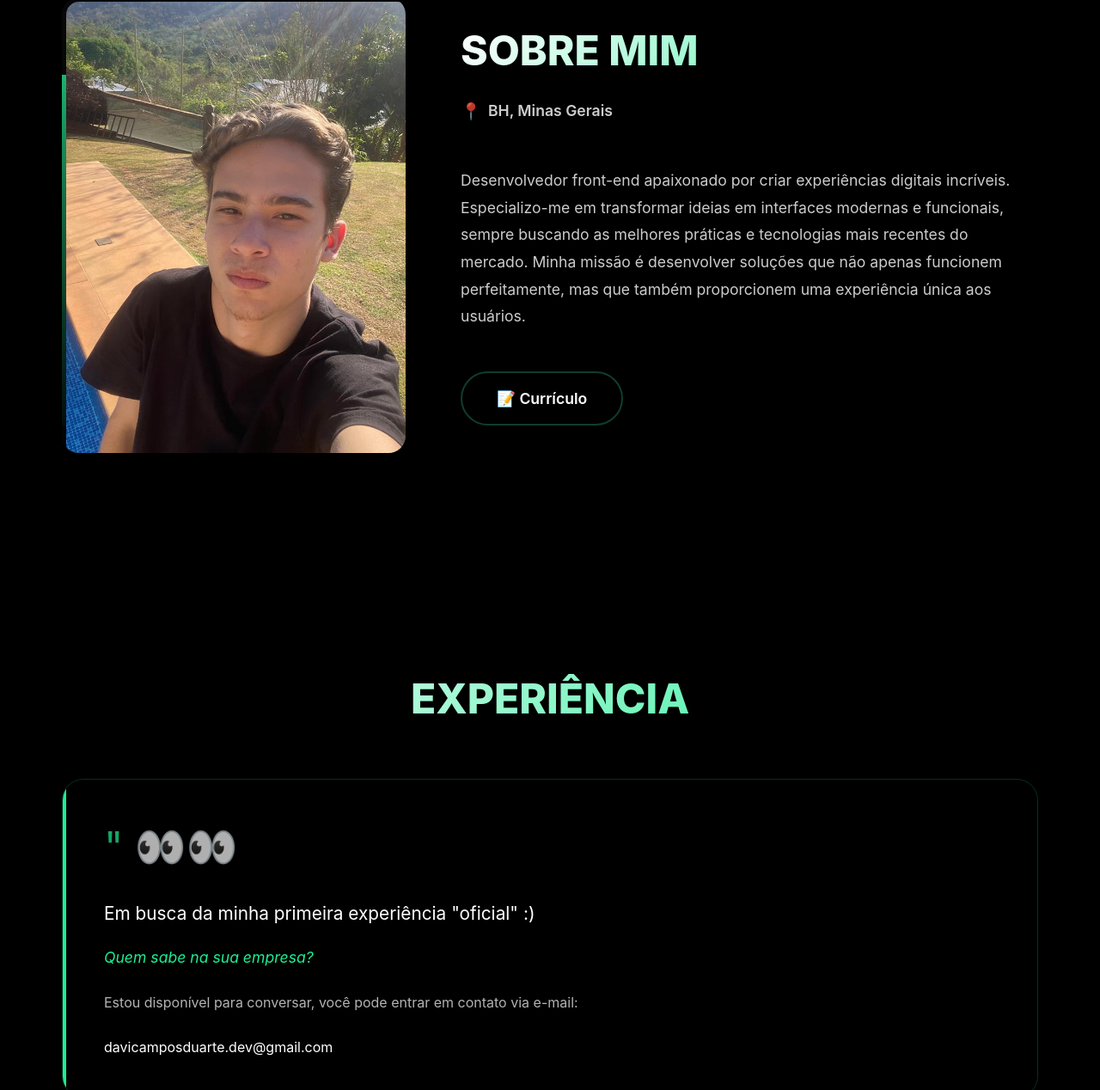
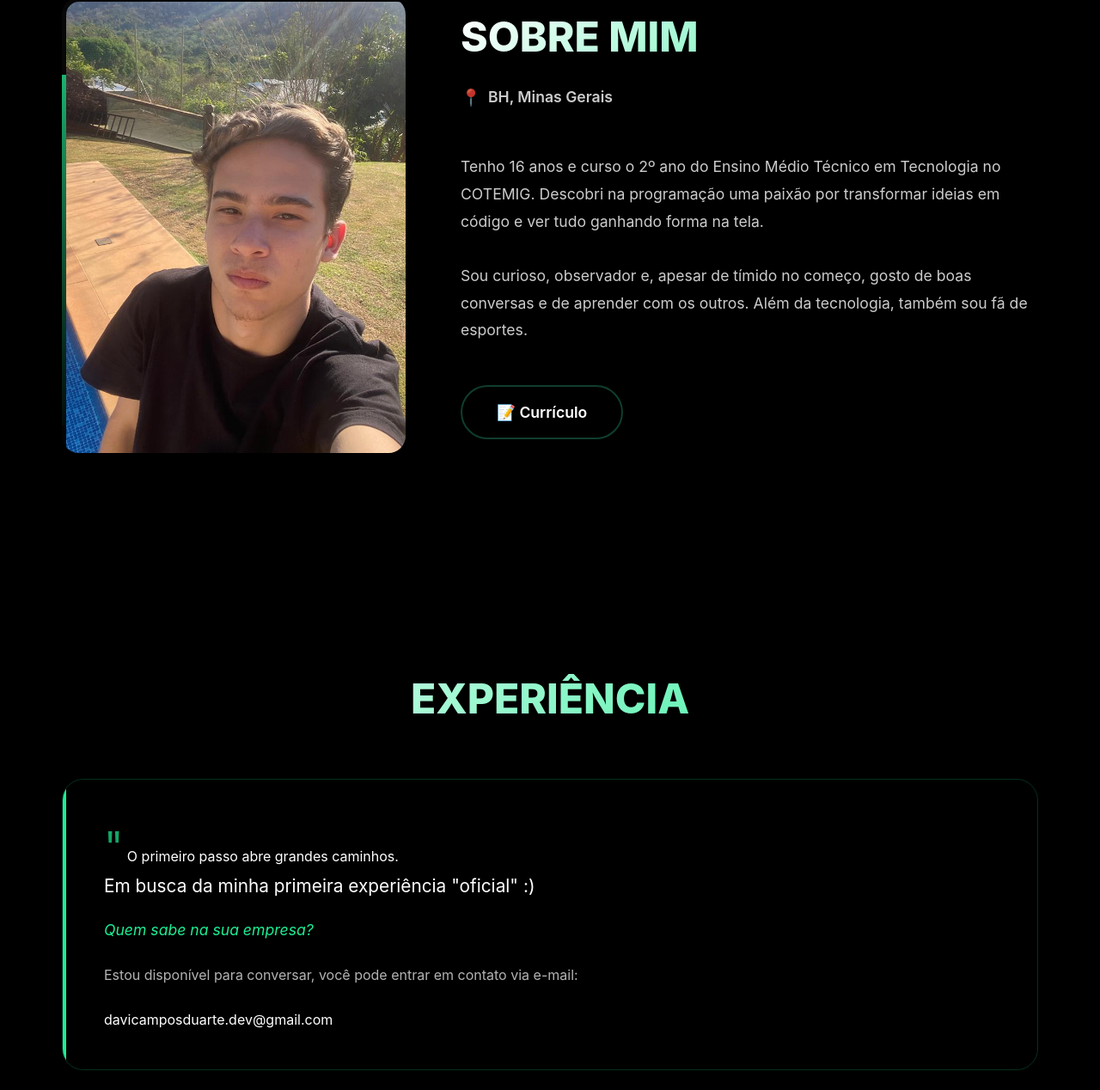
Before and after one commit to DaviCamposD/Portfolio, a plain HTML site: page index.html in a window 1280 px wide. Shown: the part 981-2249 px from the top of the page at 86% size. Drawn offline with Linux system fonts and the light colour scheme; a web font is replaced by a local one.

Commit message:
Update index.html

```diff
--- a/index.html
+++ b/index.html
@@ -58,11 +58,11 @@
             <h2>SOBRE MIM</h2>
             <p class="local">BH, Minas Gerais</p>
             <p id="texto-sobre">
-                Desenvolvedor front-end apaixonado por criar experiências digitais incríveis.
-                Especializo-me em transformar ideias em interfaces modernas e funcionais,
-                sempre buscando as melhores práticas e tecnologias mais recentes do mercado.
-                Minha missão é desenvolver soluções que não apenas funcionem perfeitamente,
-                mas que também proporcionem uma experiência única aos usuários.
+                Tenho 16 anos e curso o 2º ano do Ensino Médio Técnico em Tecnologia no COTEMIG. Descobri na programação
+                uma paixão por transformar ideias em código e ver tudo ganhando forma na tela.<br><br>
+                Sou curioso, observador e, apesar de tímido no começo, gosto de boas conversas e de aprender com os
+                outros.
+                Além da tecnologia, também sou fã de esportes.
             </p>
             <a href="curriculo_davicamposduarte.pdf" class="btn" id="btn_curriculo" download target="_blank">📝
                 Currículo</a>
@@ -72,7 +72,8 @@
     <section class="experiencia" id="experiencia">
         <h2>EXPERIÊNCIA</h2>
         <div class="experiencia-card">
-            <div class="quote-icon">" 👀👀</div>
+            <div class="experincia-titulo"><span class="quote-icon ">"</span> O primeiro passo abre grandes caminhos.
+            </div>
             <p class="experiencia-text">Em busca da minha primeira experiência "oficial" :)</p>
             <p class="experiencia-note">Quem sabe na sua empresa?</p>
             <p class="contact-info">Estou disponível para conversar, você pode entrar em contato via e-mail:
@@ -187,8 +188,8 @@
                     <div class="contact-intro">
                         <h3>Vamos trabalhar juntos?</h3>
                         <p>
-                            Estou sempre aberto a discutir novas oportunidades, projetos interessantes
-                            ou apenas bater um papo sobre tecnologia e desenvolvimento web.
+                            Estou em busca de oportunidades para aprender, contribuir e crescer. Se você tem um projeto
+                            ou ideia, preencha o formulário e vamos conversar!
                         </p>
                     </div>
 
@@ -278,16 +279,17 @@
         <p>Desenvolvido por <span class="name">Davi Campos</span></p>
     </footer>
 
-    <script src="script.js">
-    </script>
+
 
     <dialog id="myModal" class="modal-dialog">
-        <div class="modal-content" role="document">
-            <button class="close" aria-label="Fechar modal">&times;</button>
+        <div class="modal-content">
+            <button class="close">&times;</button>
             <h3 id="modal-title">Seu formulário foi enviado!</h3>
             <p id="modal-desc" class="modal-sub">Obrigado — responderei assim que possível.</p>
         </div>
     </dialog>
+    <script src="script.js">
+    </script>
 </body>
 
 </html>
```
